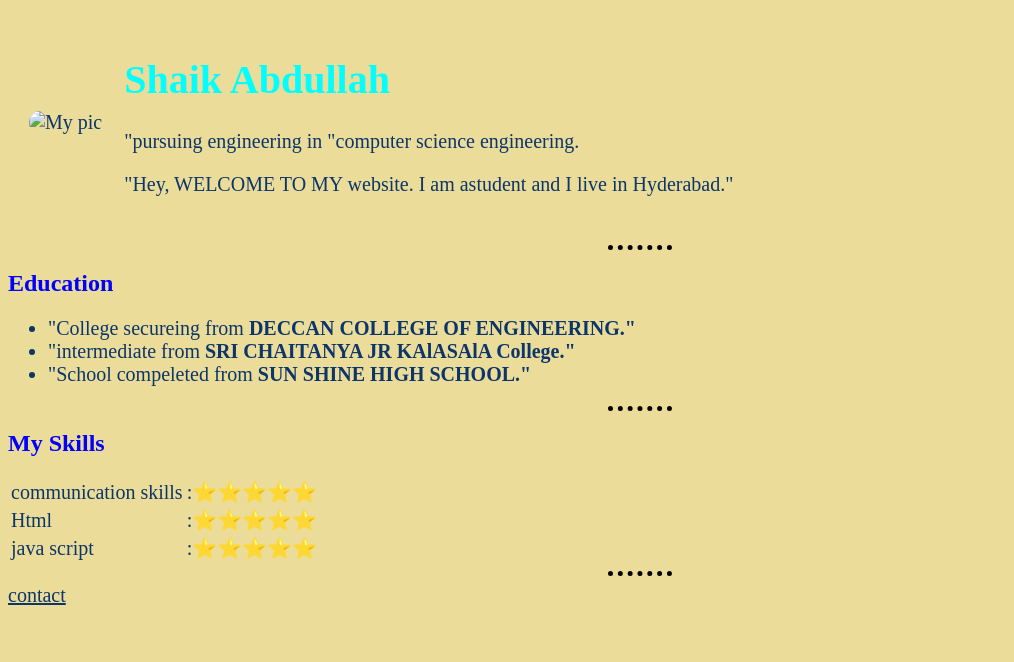
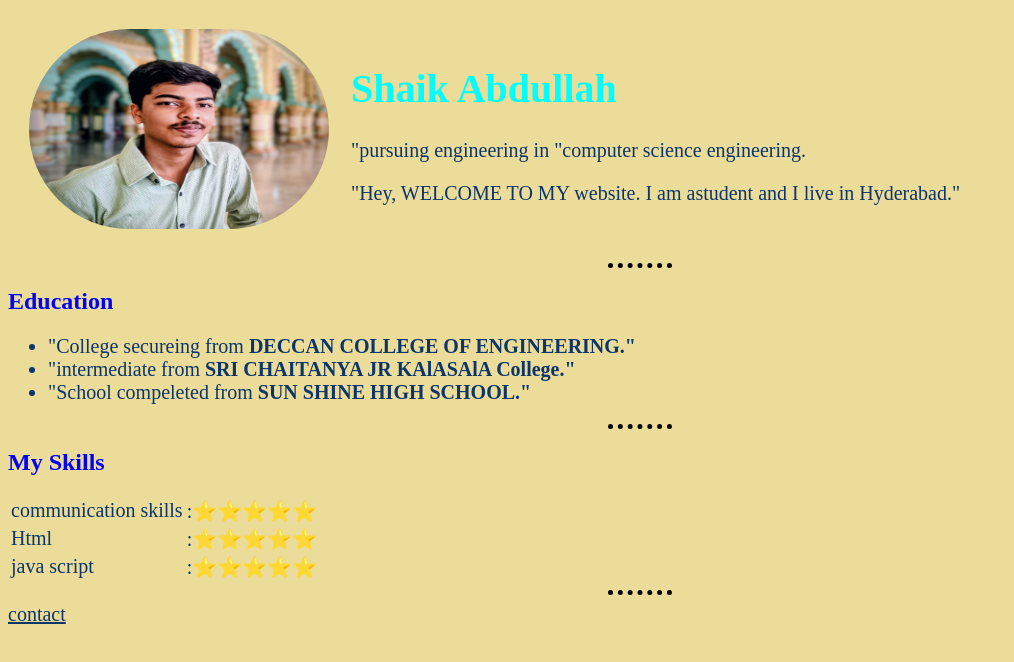
Before and after one commit to shaikmurtaza1106-wq/MY-c.v.., a plain HTML site: page index.html in a window 1280 px wide. Shown: the whole page, without its empty margins (0-1014 px from the left). Drawn offline with Linux system fonts and the light colour scheme.

Commit message:
Update index.html

```diff
--- a/index.html
+++ b/index.html
@@ -10,7 +10,7 @@
         <tbody>
         <tr>
             <td>
-                <img src="" alt="My pic" height="300px" width="200px">
+                <img src="Murtaza.jpg" alt="My pic" height="300px" width="200px">
             </td>
             <td>
                 <h1 style="color: aqua;">Shaik Abdullah</h1>
```
